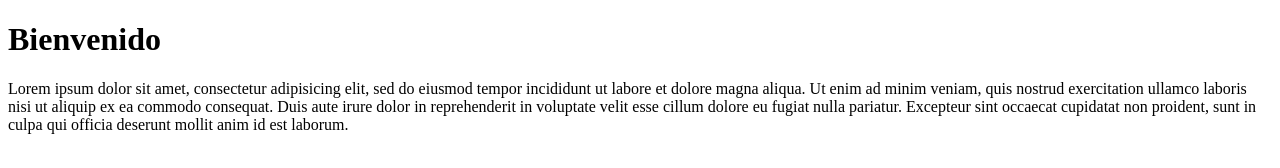
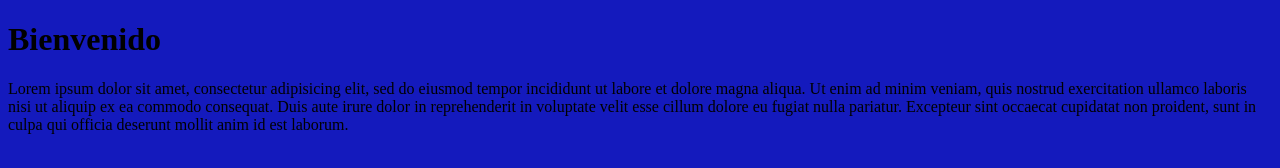
Before and after one commit to Esteropes/Formulario-TypeScript, a plain HTML site: page index.html in a window 1280 px wide. Drawn offline with Linux system fonts and the light colour scheme.

Commit message:
Color Web
Se cambia el color del fondo de toda la web

```diff
--- a/index.html
+++ b/index.html
@@ -4,7 +4,7 @@
 	<meta charset="UTF-8">
 	<title>Prueba para Git</title>
 </head>
-<body>
+<body style="background-color: #141ABD">
 	<h1>Bienvenido</h1>
 	<p>Lorem ipsum dolor sit amet, consectetur adipisicing elit, sed do eiusmod
 	tempor incididunt ut labore et dolore magna aliqua. Ut enim ad minim veniam,
```
